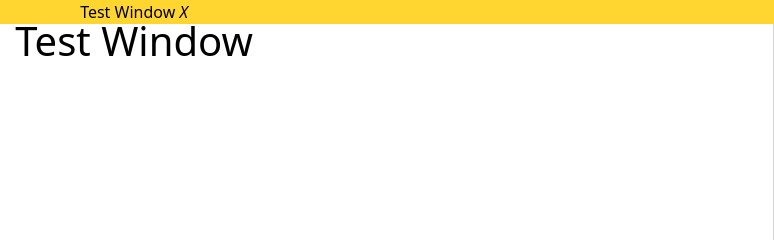
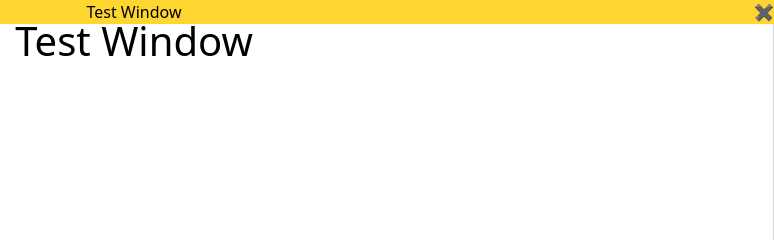
Before and after one commit to ctrachte/DraggableWindows, a plain HTML site: page index.html in a window 1280 px wide. Shown: the top 240 px of the page, 506-1280 px from the left. Drawn offline with nearby package versions, Linux system fonts and the light colour scheme.

Commit message:
adjustments to constructor logic and styling to fix header text and close button

```diff
--- a/DraggableWindow.js
+++ b/DraggableWindow.js
@@ -37,9 +37,9 @@ class DraggableWindow
         this.footer = this.options.footer; // footer content
         this.body = this.options.body; // body content
         this.showScrollButton = this.showScrollButton.bind(this);
+        this.locked = (options.locked !== null && typeof options.locked !== "undefined") ? options.locked : true; // windows will be locked to grid sizes by default
         this.snapping = (options.snapping === null || typeof options.snapping === "undefined") ? options.locked : options.snapping;  // turn this on/off for snapping to grid
         this.draggable = (options.draggable !== null && typeof options.draggable !== "undefined") ? options.draggable : true; // windows will be locked in place/position if false, eg. NOT draggable.
-        this.locked = (options.locked !== null && typeof options.locked !== "undefined") ? options.locked : true; // windows will be locked to grid sizes by default
         if (this.locked) this.resizeable = false;
         if (this.locked) this.snapping = true;
         this.title = (typeof options.title === "undefined" || options.title === null) ? this.id : options.title;// title of window, defaults to id
@@ -59,7 +59,6 @@ class DraggableWindow
         {
             this.callouts = function () {console.error('Callouts have been disabled via window options.')}
         }
-        //this.callouts.success('Test')
         //initial element creation methods:
         if (typeof this.header === "string")
         {
@@ -126,8 +125,10 @@ class DraggableWindow
         if (this.close)
         {
             this.closeButton = document.createElement('span');
+            this.closeButton.style.position = "absolute";
+            this.closeButton.style.right = 0;
             this.closeButton.innerHTML = `
-                <i type="button" class="pull-right closeWindowButton" aria-label="Close">X</i>
+                <b type="button" class="pull-right text-danger closeWindowButton" aria-label="Close">✖</b>
             `;
             if (!this.hasManager)
             {
--- a/index.html
+++ b/index.html
@@ -22,8 +22,10 @@
         body:document.querySelector('.testHeading'),
         close: true,
         draggable: true,
-        locked: true,
-        resizeable: true,
+        locked: false,
+        snapping: true,
+        resizeable: false,
+        position: ["top", "left"],
         offsetLeft: "0",
         offsetTop: "0",
         onMaximize: function () {
```
